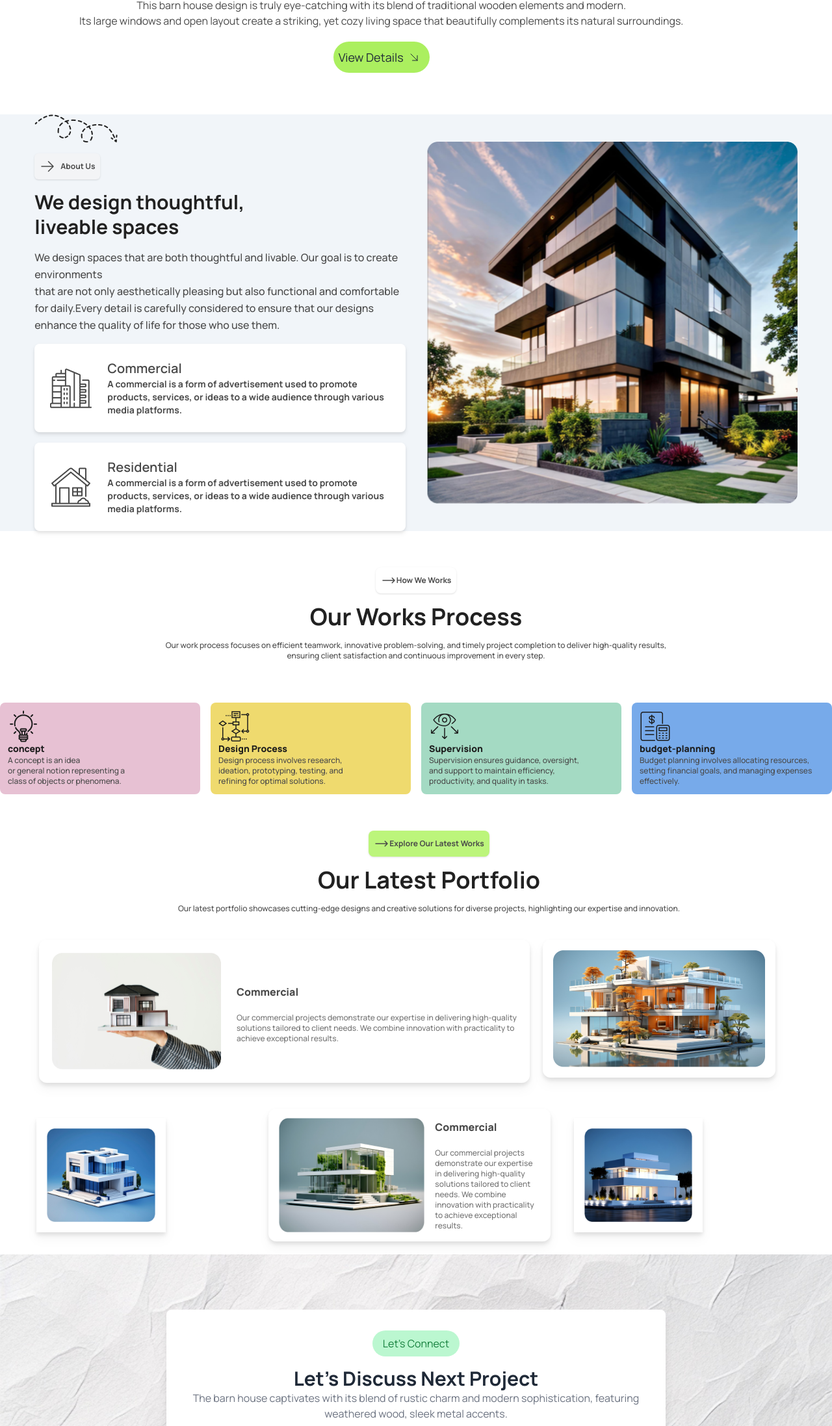
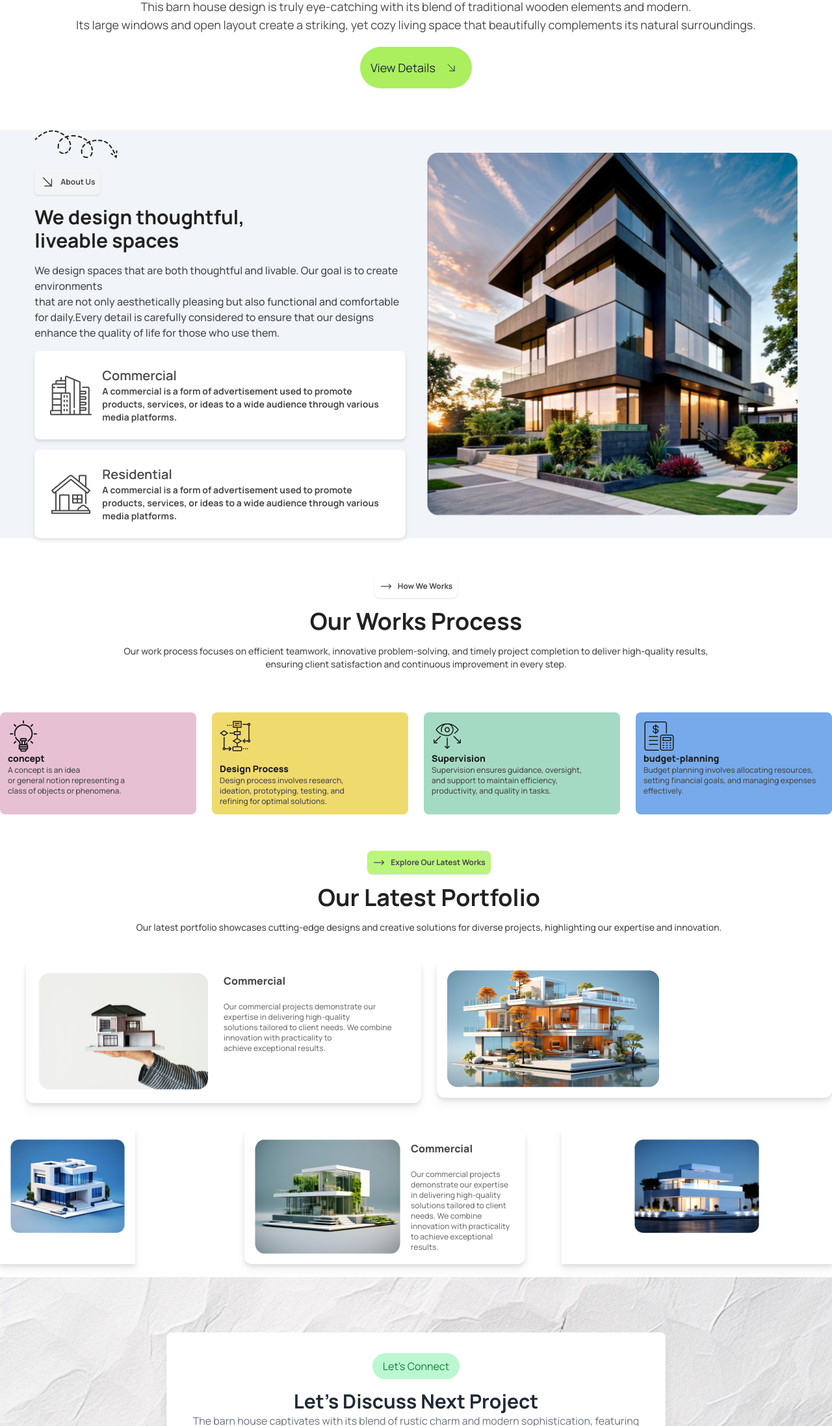
Before and after one commit to Rezuan17/web-dev-3rd-assignment-prjct, a plain HTML site: page index.html in a window 1280 px wide. Shown: the part 606-2800 px from the top of the page at 65% size. Drawn offline with nearby package versions, Linux system fonts and the light colour scheme.

Commit message:
added responsive commit

```diff
--- a/index.html
+++ b/index.html
@@ -48,11 +48,11 @@
         <div class="navbar p-0 py-5">
             <div class="navbar-start">
               <a class="btn btn-ghost">
-                <svg xmlns="http://www.w3.org/2000/svg" fill="none" viewBox="0 0 24 24" stroke-width="1.5" stroke="currentColor" class="text-white w-8 h-8 bg-black p-2 rounded-full ">
+                <svg xmlns="http://www.w3.org/2000/svg" fill="none" viewBox="0 0 24 24" stroke-width="1.5" stroke="currentColor" class="text-white w-8 h-8 bg-black p-2 rounded-full rotate-45">
                   <path stroke-linecap="round" stroke-linejoin="round" d="m4.5 4.5 15 15m0 0V8.25m0 11.25H8.25" />
                 </svg>
 
-               <div class="text-2xl font-extrabold text-[#212121]">
+               <div class="text-2xl font-extrabold text-[#212121] ml-2">
                 Rinterio
                </div>
 
@@ -74,17 +74,17 @@
 
             <div class="navbar-end mx-2">
                 <div class="flex mr-10 gap-4 bg-white p-2 rounded-lg">
-                    <svg xmlns="http://www.w3.org/2000/svg" fill="none" viewBox="0 0 24 24" stroke-width="1.5" stroke="currentColor" class="size-6 ">
+                    <svg xmlns="http://www.w3.org/2000/svg" fill="none" viewBox="0 0 24 24" stroke-width="1.5" stroke="currentColor" class="w-6 h-6 ">
                         <path stroke-linecap="round" stroke-linejoin="round" d="m21 21-5.197-5.197m0 0A7.5 7.5 0 1 0 5.196 5.196a7.5 7.5 0 0 0 10.607 10.607Z" />
                       </svg>
 
-                      <svg xmlns="http://www.w3.org/2000/svg" fill="none" viewBox="0 0 24 24" stroke-width="1.5" stroke="currentColor" class="size-6 ">
+                      <svg xmlns="http://www.w3.org/2000/svg" fill="none" viewBox="0 0 24 24" stroke-width="1.5" stroke="currentColor" class="w-6 h-6 ">
                         <path stroke-linecap="round" stroke-linejoin="round" d="M2.25 3h1.386c.51 0 .955.343 1.087.835l.383 1.437M7.5 14.25a3 3 0 0 0-3 3h15.75m-12.75-3h11.218c1.121-2.3 2.1-4.684 2.924-7.138a60.114 60.114 0 0 0-16.536-1.84M7.5 14.25 5.106 5.272M6 20.25a.75.75 0 1 1-1.5 0 .75.75 0 0 1 1.5 0Zm12.75 0a.75.75 0 1 1-1.5 0 .75.75 0 0 1 1.5 0Z" />
                       </svg>
 
                 </div>
 
-            <a class="bg-[#ABEF5F] flex p-3 rounded-full gap-3 items-center">
+            <a class="bg-[#ABEF5F] flex p-3 rounded-full gap-3 items-center text-sm md:text-base">
                 Book Consult
                 <svg xmlns="http://www.w3.org/2000/svg" fill="none" viewBox="0 0 24 24" stroke-width="1.5" stroke="currentColor" class="text-white w-8 h-8 bg-black p-2 rounded-full ">
                     <path stroke-linecap="round" stroke-linejoin="round" d="m4.5 4.5 15 15m0 0V8.25m0 11.25H8.25" />
@@ -98,7 +98,7 @@
                 </div>
                 <ul
                   tabindex="0"
-                  class="menu menu-sm dropdown-content bg-base-100 rounded-box z-[1] mt-3 w-52 p-2 shadow  right-2 text-4 font-extrabold">
+                  class="menu menu-sm dropdown-content bg-base-100 rounded-box z-[1] mt-3 w-52 p-2 shadow  right-2 text-base font-extrabold">
 
 
                   <li class="hover:text-gray-500 transition-colors duration-300 ease-in-out"><a href="">Home</a></li>
@@ -117,20 +117,20 @@
 
    <!-- main section start -->
     <main>
-        <section class="w-11/12 ">
+        <section class="w-11/12 mx-auto">
             <div class="space-y-5">
                 <!-- image-div -->
                     <div class="">
-                        <img class="mx-auto" max-w-4xl src="assets/banner.png" alt="">
+                        <img class="mx-auto max-w-full lg:max-w-4xl"  src="assets/banner.png" alt="">
                     </div>
 
                 <div class="space-y-4 text-center">
-                <h1 class="text-6xl font-extrabold text-[#212121]">A barn house of this design has a <br> striking appearance</h1>
-                <p class="text-[#494949]">This barn house design is truly eye-catching with its blend of traditional wooden elements and modern. <br> Its large windows and open layout create a striking, yet cozy living space that beautifully complements its natural surroundings.</p>
+                <h1 class="text-3xl sm:text-4xl md:text-5xl lg:text-6xl font-extrabold text-[#212121]">A barn house of this design has a <br> striking appearance</h1>
+                <p class="text-[#494949] text-sm sm:text-base lg:text-lg">This barn house design is truly eye-catching with its blend of traditional wooden elements and modern. <br> Its large windows and open layout create a striking, yet cozy living space that beautifully complements its natural surroundings.</p>
                 </div>
                <div class="flex justify-center ">
-                <button class="bg-[#ABEF5F] flex p-2 rounded-full items-center text-sm  lg:text-lg" >View Details
-                    <svg xmlns="http://www.w3.org/2000/svg" fill="none" viewBox="0 0 24 24" stroke-width="1.5" stroke="currentColor"  class="w-8 h-8 bg-[#ABEF5F] rounded-full p-2 -60-deg">
+                <button class="bg-[#ABEF5F] flex p-2 lg:p-4 rounded-full items-center text-sm  lg:text-lg" >View Details
+                    <svg xmlns="http://www.w3.org/2000/svg" fill="none" viewBox="0 0 24 24" stroke-width="1.5" stroke="currentColor"  class="w-6 h-6 lg:w-8 lg:h-8 bg-[#ABEF5F] rounded-full p-1 lg:p-2 ml-2">
                         <path stroke-linecap="round" stroke-linejoin="round" d="m4.5 4.5 15 15m0 0V8.25m0 11.25H8.25" />
                       </svg>
 
@@ -147,41 +147,41 @@
 
 
                 <!-- text-content -->
-             <div class="space-y-4 w-1/2">
+             <div class="space-y-4 w-full md:w-1/2">
                 <img class="mr-4 relative z-10" src="assets/Vector.png" alt="">
                 <button class="flex text-[#494949] items-center bg-gray-100 p-2 rounded-md shadow">
 
-                    <svg xmlns="http://www.w3.org/2000/svg" fill="none" viewBox="0 0 24 24" stroke-width="1.5" stroke="currentColor" class="w-6 h-6 mr-2">
+                    <svg xmlns="http://www.w3.org/2000/svg" fill="none" viewBox="0 0 24 24" stroke-width="1.5" stroke="currentColor" class="w-6 h-6 mr-2 rotate-45">
                         <path stroke-linecap="round" stroke-linejoin="round" d="M13.5 4.5 21 12m0 0-7.5 7.5M21 12H3" />
                       </svg>
 
                     About Us
                 </button>
-                <h2 class="text-3xl font-bold text-[#212121] leading-tight">We design thoughtful,<br> liveable spaces</h2>
-                <p class="text-base font-medium text-[#494949] leading-relaxed">We design spaces that are both thoughtful and  livable. Our goal is to create environments <br> that are not only aesthetically pleasing but also functional and comfortable for daily.Every detail is carefully considered to ensure that our designs enhance the quality of life for those who use them.</p>
+                <h2 class="text-2xl md:text-3xl font-bold text-[#212121] leading-tight">We design thoughtful,<br> liveable spaces</h2>
+                <p class="text-sm md:text-base font-medium text-[#494949] leading-relaxed">We design spaces that are both thoughtful and  livable. Our goal is to create environments <br> that are not only aesthetically pleasing but also functional and comfortable for daily.Every detail is carefully considered to ensure that our designs enhance the quality of life for those who use them.</p>
 
                  <!-- image/text div 1-->
-                 <div class="flex items-center gap-4 bg-white drop-shadow-md p-6 rounded-lg w-full gap-6">
+                 <div class="flex items-center gap-4 bg-white drop-shadow-md p-6 rounded-lg ">
                     <!-- image 1 -->
                      <div>
                         <img class="w-[64px] h-[64px] object-cover" src="assets/commercial.png" alt="">
                      </div>
                      <!-- text div 1 -->
                       <div class="">
-                        <h5 class="text-[#494949] text-xl font-semibold">Commercial</h5>
+                        <h5 class="text-[#494949] text-lg md:text-xl font-semibold">Commercial</h5>
                         <p class="text-sm text-[#494949]">A commercial is a form of advertisement used to promote <br> products, services, or ideas to a wide audience through various <br> media platforms.</p>
                       </div>
                  </div>
 
                    <!-- image/text div 2-->
-                   <div class="flex items-center gap-6 bg-white drop-shadow-md p-6 rounded-lg w-full">
+                   <div class="flex items-center gap-4 bg-white drop-shadow-md p-6 rounded-lg ">
                     <!-- image 2 -->
                      <div>
                         <img class="class="w-[64px] h-[64px] object-cover"" src="assets/residential.png" alt="">
                      </div>
                      <!-- text siv 2 -->
                       <div>
-                        <h5 class="text-[#494949] text-xl font-semibold">Residential</h5>
+                        <h5 class="text-[#494949] text-lg md:text-xl font-semibold">Residential</h5>
                         <p class="text-sm text-[#494949]">A commercial is a form of advertisement used to promote <br> products, services, or ideas to a wide audience through various <br> media platforms.</p>
                       </div>
                  </div>
@@ -201,19 +201,19 @@
             <div class="mt-14">
                 <div class="space-y-4 justify-center items-center text-center">
                     <button class="text-xs font-bold text-[#494949] inline-flex bg-[#FFFFFF] shadow p-2 rounded-lg justify-center items-center">
-                        <svg xmlns="http://www.w3.org/2000/svg" fill="none" viewBox="0 0 24 24" stroke-width="1.5" stroke="currentColor" class="size-6">
+                        <svg xmlns="http://www.w3.org/2000/svg" fill="none" viewBox="0 0 24 24" stroke-width="1.5" stroke="currentColor" class="w-5 h-5 mr-2">
                             <path stroke-linecap="round" stroke-linejoin="round" d="M17.25 8.25 21 12m0 0-3.75 3.75M21 12H3" />
                           </svg>
                            <span> How We Works</span>
                     </button>
-                    <h3 class="text-4xl text-[#212121] font-bold">Our Works Process</h3>
-                    <p class="text-xs text-[#494949] font-medium">Our work process focuses on efficient teamwork, innovative problem-solving, and timely project completion to deliver high-quality results,<br> ensuring client satisfaction and continuous improvement in every step.</p>
+                    <h3 class="text-2xl md:text-4xl text-[#212121] font-bold">Our Works Process</h3>
+                    <p class="text-xs md:text-sm text-[#494949] font-medium">Our work process focuses on efficient teamwork, innovative problem-solving, and timely project completion to deliver high-quality results,<br> ensuring client satisfaction and continuous improvement in every step.</p>
 
                 </div >
                   <!-- text-image section-3 -->
-                <div class="mt-16 flex flex-wrap lg:flex-nowrap space-x-4">
+                <div class="mt-16 grid grid-cols-1 md:grid-cols-2 lg:grid-cols-4 gap-6">
                     <!-- text-image-1 -->
-                  <div class="bg-[#E7C1D3] rounded-lg p-3 flex-1">
+                  <div class="bg-[#E7C1D3] rounded-lg p-3 ">
                     <!-- img-1 -->
                      <div>
                         <img src="assets/concept.png" alt="">
@@ -226,13 +226,13 @@
                   </div>
 
   <!-- text-image-2 -->
-  <div class="bg-[#EFDA6E] rounded-lg p-3 flex-1">
+  <div class="bg-[#EFDA6E] rounded-lg p-3 ">
     <!-- img-2 -->
      <div>
         <img src="assets/flow-chart.png" alt="">
      </div>
      <!-- text-2 -->
-      <div>
+      <div class="mt-4">
         <h5 class="text-[#1C1C1C] text-sm font-extrabold">Design Process</h5>
         <p class="text-xs text-[#494949] font-medium">Design process involves research, <br> ideation, prototyping, testing, and <br> refining for optimal solutions.</p>
       </div>
@@ -252,7 +252,7 @@
       </div>
 
         <!-- text-image-4-->
-        <div class="bg-[#77AAEA] rounded-lg p-3 flex-1">
+        <div class="bg-[#77AAEA] rounded-lg p-3 ">
             <!-- img-4-->
              <div>
                 <img src="assets/budget-planning.png" alt="">
@@ -272,27 +272,27 @@
         <!-- 4th section -->
          <section>
             <!-- main div -->
-            <div class="ml-10 mt-10">
+            <div class="ml-5 md:ml-10 mt-10">
               <!-- 1st div work -->
 
               <div class="space-y-4 justify-center items-center text-center mt-14">
                   <button class="text-xs font-bold text-[#494949] inline-flex bg-[#bcf57b] shadow p-2 rounded-lg justify-center items-center">
-                      <svg xmlns="http://www.w3.org/2000/svg" fill="none" viewBox="0 0 24 24" stroke-width="1.5" stroke="currentColor" class="size-6">
+                      <svg xmlns="http://www.w3.org/2000/svg" fill="none" viewBox="0 0 24 24" stroke-width="1.5" stroke="currentColor" class="w-5 h-5 mr-2">
                           <path stroke-linecap="round" stroke-linejoin="round" d="M17.25 8.25 21 12m0 0-3.75 3.75M21 12H3" />
                         </svg>
                         <span class="">Explore Our Latest Works</span>
                   </button>
-                  <h3 class="text-4xl text-[#212121] font-bold">Our Latest Portfolio </h3>
-                  <p class="text-xs text-[#494949] font-medium">Our latest portfolio showcases cutting-edge designs and creative solutions for diverse projects, highlighting our expertise and innovation.</p>
+                  <h3 class="text-2xl md:text-4xl text-[#212121] font-bold">Our Latest Portfolio </h3>
+                  <p class="text-xs md:text-sm text-[#494949] font-medium">Our latest portfolio showcases cutting-edge designs and creative solutions for diverse projects, highlighting our expertise and innovation.</p>
                </div >
                <!-- img-text-arrow etc div -->
-            <div class="mx-auto flex">
+            <div class="mx-auto grid grid-cols-1 lg:grid-cols-2 gap-6 mt-10">
               <!-- 1st img-text -->
-               <div class="bg-white drop-shadow-lg rounded-xl my-10 mx-5 p-5 flex mt-10 md:grid-cols-1 lg:flex-wrap">
+               <div class="bg-white drop-shadow-lg rounded-xl p-5 flex flex-col md:flex-row">
                   <!-- image-1 -->
 
-                  <div><img src="assets/img1.png" alt=""></div>
-                  <div class="mt-12 ml-6 space-y-4 items-center">
+                  <div class="flex-shrink-0"><img src="assets/img1.png" alt=""></div>
+                  <div class="mt-4 md:mt-0 md:ml-6 space-y-4 items-center">
                       <h4 class="text-base text-[#494949] font-extrabold mb-5 ">Commercial</h4>
                       <p class="text-xs text-[#737373] font-medium">Our commercial projects demonstrate our expertise in delivering high-quality <br> solutions tailored to client needs. We combine innovation with practicality to <br> achieve exceptional results.
                           </p>
@@ -301,21 +301,21 @@
                   </div>
                   <div>
 
-                      <div class="bg-white drop-shadow-lg rounded-xl my-10 p-4">
+                      <div class="bg-white drop-shadow-lg rounded-xl  p-4">
                           <img src="assets/img2.png" alt="">
                        </div>
                   </div>
                </div>
 
             </div>
-            <div class="grid grid-cols-1 lg:grid-cols-3 gap-4 ml-14 items-center">
-              <div class="bg-white drop-shadow-lg w-1/2">
-                <img class="w-56 h-44 p-4" src="assets/img3.png" alt="">
+            <div class="grid grid-cols-1 lg:grid-cols-3 gap-4 mt-10">
+              <div class="bg-white drop-shadow-lg mx-auto lg:mx-0 w-1/2">
+                <img class="w-56 h-44 p-4 mx-auto" src="assets/img3.png" alt="">
               </div>
-              <div class="flex bg-white drop-shadow-lg  mr-5 rounded-xl -ml-14 items-center pl-4 mr-10">
+              <div class="flex bg-white drop-shadow-lg  p-4 rounded-xl -ml-14 items-center pl-4 mr-10">
 
                    <img class="w-56 h-44 " src="assets/img4.png" alt="">
-                   <div class="p-4">
+                   <div class="pl-4">
                     <h4 class="text-base text-[#494949] font-extrabold mb-5">Commercial</h4>
                     <p class="text-xs text-[#737373] font-medium">
                         Our commercial projects demonstrate our expertise in delivering high-quality
@@ -326,8 +326,8 @@
 
                 </div>
 
-              <div  class="bg-white drop-shadow-lg w-1/2">
-                <img class="w-56 h-44 p-4" src="assets/img5.png" alt="">
+              <div  class="bg-white drop-shadow-lg  mx-auto lg:mx-0">
+                <img class="w-56 h-44 p-4 mx-auto" src="assets/img5.png" alt="">
               </div>
             </div>
 
@@ -373,18 +373,18 @@
       <section>
         <div class="min-h-screen bg-gray-900 drop-shadow-lg flex flex-col justify-center items-center">
           <!-- Top Section -->
-           <div class="text-center w-11/12 mx-auto space-y-8">
+           <div class="text-center  w-full max-w-md mx-auto space-y-8 px-4">
               <div class="mb-4 ">
               <span class="flex items-center justify-center mb-10">  <svg xmlns="http://www.w3.org/2000/svg" fill="none" viewBox="0 0 24 24" stroke-width="1.5" stroke="currentColor" class="text-white  w-8 h-8 bg-black p-2 rounded-full mr-4" >
                 <path stroke-linecap="round" stroke-linejoin="round" d="m4.5 4.5 15 15m0 0V8.25m0 11.25H8.25" />
               </svg>
                 <h1 class="text-3xl font-bold text-lime-500  ">Rinterio</h1></span>
-                  <p class="text-gray-400 mt-2">Rinterio is a manufacturing company specializing in modern printing solutions through design and installation. <br> Their expertise includes innovative technology and customer-focused service.</p>
+                  <p class="text-gray-400 mt-2 text-sm md:text-base">Rinterio is a manufacturing company specializing in modern printing solutions through design and installation. <br> Their expertise includes innovative technology and customer-focused service.</p>
               </div>
 
 
               <!-- Navigation Links -->
-              <div class="flex justify-center space-x-20 mt-8 text-gray-400">
+              <div class="grid grid-cols-1 md:grid-cols-3 gap-4 text-gray-400 text-center">
                   <a href="#" class="hover:text-white">Home</a>
                   <a href="#" class="hover:text-white">Services</a>
                   <a href="#" class="hover:text-white relative">Portfolio</a>
@@ -397,7 +397,7 @@
                   <button class="bg-lime-500 text-gray-900 px-6 py-3 rounded-full font-semibold hover:bg-lime-600 flex items-center justify-center mx-auto">
                       Book Consult
                       <span class="ml-2">
-                          <svg xmlns="http://www.w3.org/2000/svg" fill="none" viewBox="0 0 24 24" stroke-width="1.5" stroke="currentColor" class="text-white w-8 h-8 bg-black p-2 rounded-full ">
+                          <svg xmlns="http://www.w3.org/2000/svg" fill="none" viewBox="0 0 24 24" stroke-width="1.5" stroke="currentColor" class="text-white w-6 h-6 bg-black p-1 rounded-full ">
                               <path stroke-linecap="round" stroke-linejoin="round" d="m4.5 4.5 15 15m0 0V8.25m0 11.25H8.25" />
                           </svg>
                       </span>
```
